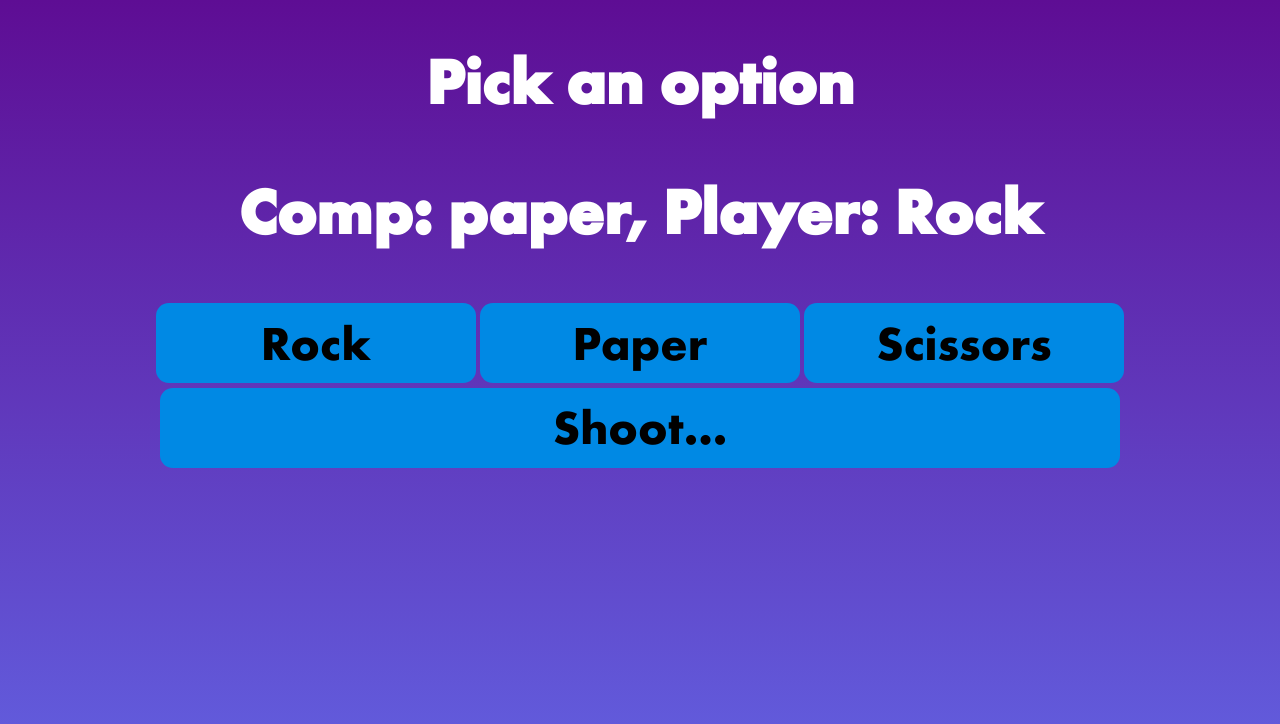
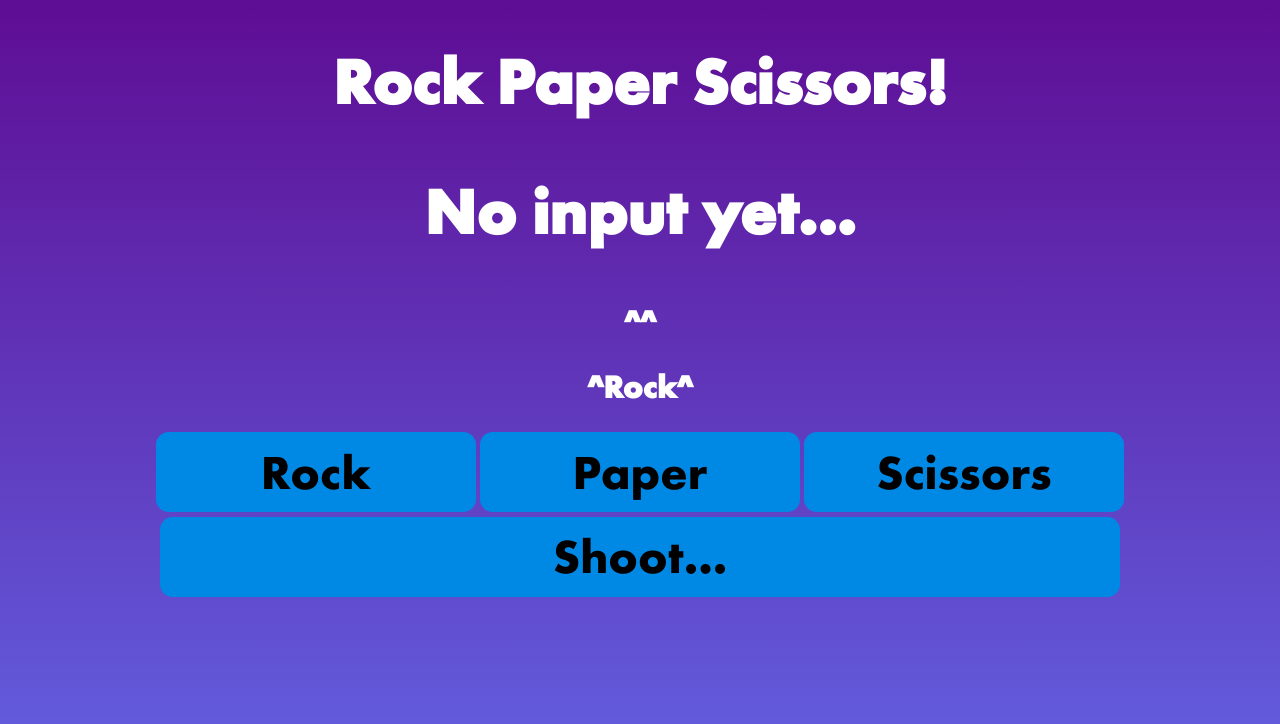
Before and after one commit to User9246/RockPaperScicsors2, a plain HTML site: page RockPaper2/Index.html in a window 1280 px wide. Both pictures are taken after a click on the button "Rock". Drawn offline with Linux system fonts and the light colour scheme.

Commit message:
Game logic 0.1

```diff
--- a/RockPaper2/Index.html
+++ b/RockPaper2/Index.html
@@ -6,9 +6,10 @@
     </head>
     <body>
         <center>
-            <h1>Pick an option</h1>
+            <h1>Rock Paper Scissors!</h1>
             <h2 id="ComputerOutput">No input yet...</h2>
-            <h2 id="WinStatus"></h2>
+            <h2 id="PlayerForwardInput">^^</h2>
+            <h2 id="WinStatus">0 Wins, 0 Ties ,0 Loses</h2>
             <div id="UserButtonInput">
                 <button onclick="CreateMatch(`Rock`)">Rock</button>
                 <button onclick="CreateMatch(`Paper`)">Paper</button>
--- a/RockPaper2/Media/RockPaperScissors.js
+++ b/RockPaper2/Media/RockPaperScissors.js
@@ -1,9 +1,18 @@
 // 0 = rock, 1 = paper, 2 = scissors, 3 = shoot
 const CompOutputText = document.getElementById("ComputerOutput");
+const PlayerForwardInputText = document.getElementById("PlayerForwardInput");
+const WinStatusText = document.getElementById("WinStatus");
 let ComputerChoice;
 let ComputerChoiceString;
+let GameInfo = {
+    'ComputerString': null,
+    'ComputerNum': null,
+    'PlayerInput': null
+}
 let GameOps = {
-
+    'GameWins': 0,
+    'GameLose': 0,
+    'GameTies': 0
 }
 
 function CreateMatch(PlayerInput){
@@ -26,11 +35,22 @@ function CreateMatch(PlayerInput){
             console.log("ComputerChoiceString SWITCH, is the index out of rage?");
             break;
     }
-    console.log({
+    GameInfo = {
         'ComputerString': ComputerChoiceString,
         'ComputerNum': ComputerChoice,
         'PlayerInput': PlayerInput
-    });
-    ComputerOutput.textContent = `Comp: ${ComputerChoiceString}, Player: ${PlayerInput}`;
+    };
+    console.log(GameInfo);
+    console.log(GameOps);
+    WinStatusText.textContent = `^${PlayerInput}^`;
 
+    if(ComputerChoice == "rock" && PlayerInput == "Paper" || PlayerInput == "Shoot"){
+        //Players wins game
+        CompOutputText = `Computer: ${ComputerChoiceString}`;
+        GameOps.GameWins += 1;
+    }
+    else{
+        CompOutputText = "[ERROR]"
+    }
+    WinStatusText.textContent = `${GameOps.GameWins} Wins, ${GameOps.GameTies} Ties, ${GameOps.GameLose} Loses`;
 }
--- a/RockPaper2/Media/style.css
+++ b/RockPaper2/Media/style.css
@@ -39,6 +39,6 @@ button:active{
     width: 60rem;
 }
 
-#WinStatus {
+#WinStatus, #PlayerForwardInput {
     font-size: 2rem;
 }
```
